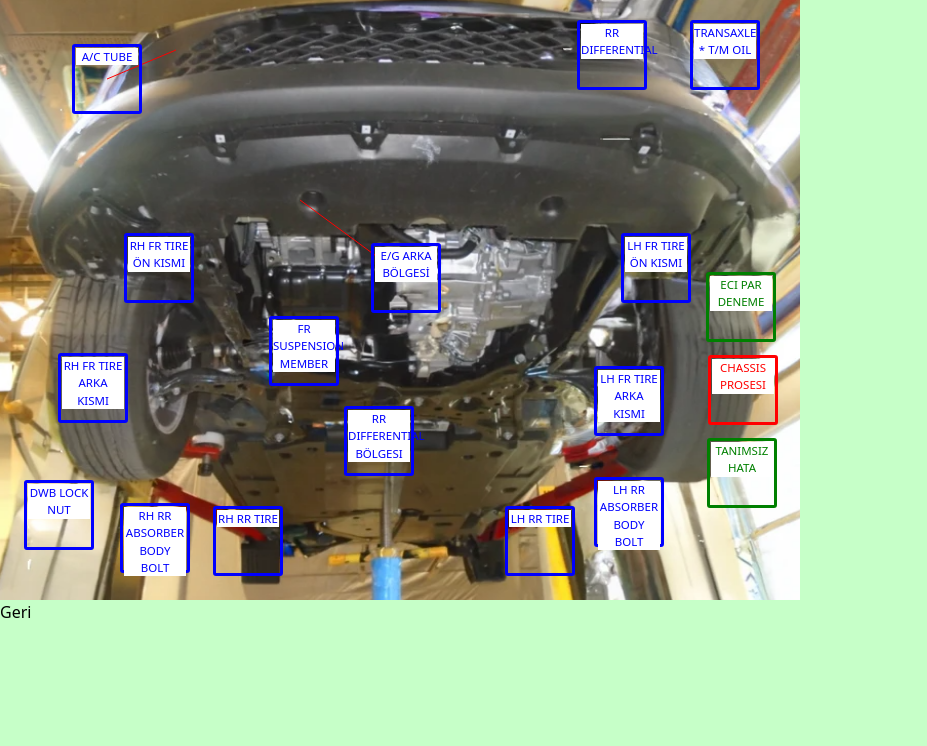
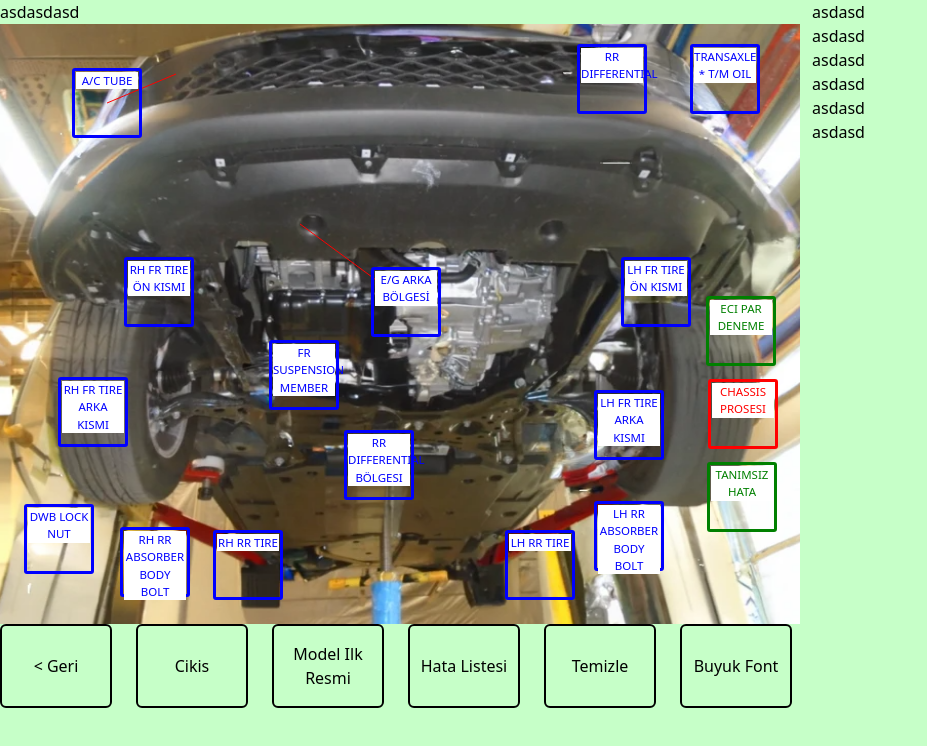
Before and after one commit to batu0b/sau-toyota-frontend, a React (Create React App) app: page /e in a window 1280 px wide. Shown: the top 746 px of the page, without its empty margins (0-927 px from the left). Built offline with nearby package versions, Linux system fonts and the light colour scheme; data requests are answered from the project's data file.

Commit message:
Add Button Error Entry Page

```diff
--- a/src/components/ErrorEntryComponents/ImgComponent.js
+++ b/src/components/ErrorEntryComponents/ImgComponent.js
@@ -6,7 +6,6 @@ import DrawLine from "./DrawLine";
 
 export const ImgComponent = () => {
   const { obj, value } = useImgContext();
-
   return (
     <div
       style={{
--- a/src/context/ImgConext/ImgContext.js
+++ b/src/context/ImgConext/ImgContext.js
@@ -15,6 +15,7 @@ export const ImgContext = createContext({
   setObjErr: () => {},
   prevClick: () => {},
   handleCLick: async (color, picName , func) => {},
+  returnMainObj: () => {}
 });
 
 export const useImgContext = () => useContext(ImgContext);
--- a/src/context/ImgConext/ImgProvider.js
+++ b/src/context/ImgConext/ImgProvider.js
@@ -50,6 +50,15 @@ export default function ImgProvider({ children }) {
     }
   };
 
+  const returnMainObj = () => {
+    setObj(mainObj.defectButtonRecords);
+    setObjErr(mainObj.partDefects);
+
+    setPicName(mainObj.defectButtonRecords[0].picId)
+    setAllObjErr([]);
+    setPreviousObj([]);
+  };
+
   return (
     <ImgContext.Provider
       value={{
@@ -67,6 +76,7 @@ export default function ImgProvider({ children }) {
         setValue: setErrValue,
         handleCLick: handleCLick,
         prevClick: prevClick,
+        returnMainObj: returnMainObj,
       }}
     >
       {children}
--- a/src/css/tailwind.css
+++ b/src/css/tailwind.css
@@ -30,3 +30,6 @@
 .Shift {
   @apply bg-transparent text-center rounded-md px-4 py-2 m-2 border border-black;
 }
+.ErrorPageBtn {
+  @apply bg-transparent border-2  border-black rounded-md w-28 py-4;
+}
--- a/src/pages/ErrorEntryPage.js
+++ b/src/pages/ErrorEntryPage.js
@@ -15,25 +15,30 @@ export default function ErrorEntryPage() {
     picName,
     previousObj,
     prevClick,
+    returnMainObj
   } = useImgContext();
 
   useEffect(() => {
     if (data) {
       setPicName(data.defectButtonRecords[0].picId);
       setObj(data.defectButtonRecords);
-      setMainObj(data.defectButtonRecords);
       setObjErr(data.partDefects);
+      setMainObj(data);
     }
 
     return () => {
       setObj([]);
+      setPicName("");
+      setObjErr(null);
     };
   }, [data]);
 
   return (
     <>
       {!isLoading && data ? (
-        <div>
+        <span className="flex gap-3 flex-wrap">
+          <div className="h-screen w-fit">
+            <div>asdasdasd</div>
             <div
               style={{
                 width: 800,
@@ -49,10 +54,30 @@ export default function ErrorEntryPage() {
               />
               <ImgComponent />
             </div>
-          <button disabled={previousObj.length === 0} onClick={prevClick}>
-            Geri
+            <span className="flex gap-6">
+              <button
+                className="ErrorPageBtn"
+                disabled={previousObj.length === 0}
+                onClick={prevClick}
+              >
+                {"<"} Geri
               </button>
+              <button className="ErrorPageBtn">Cikis</button>{" "}
+              <button onClick={returnMainObj} className="ErrorPageBtn">Model Ilk Resmi</button>
+              <button className="ErrorPageBtn">Hata Listesi</button>
+              <button className="ErrorPageBtn">Temizle</button>
+              <button className="ErrorPageBtn">Buyuk Font</button>
+            </span>
           </div>
+          <div>
+            <h1>asdasd</h1>
+            <div>asdasd</div>
+            <div>asdasd</div>
+            <div>asdasd</div>
+            <div>asdasd</div>
+            <div>asdasd</div>
+          </div>
+        </span>
       ) : null}
     </>
   );
```
Lines whose indentation alone changed are shown as unchanged.
